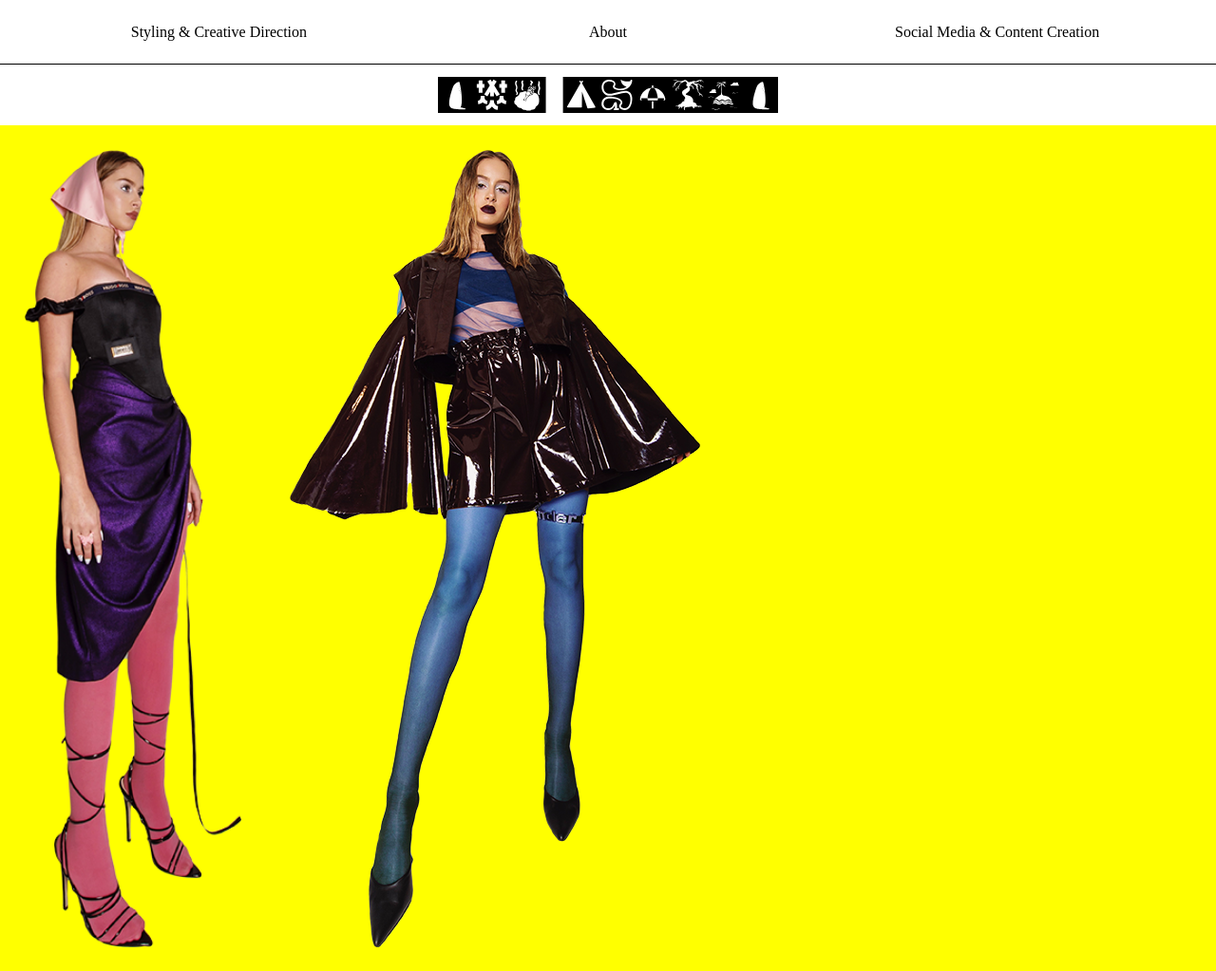
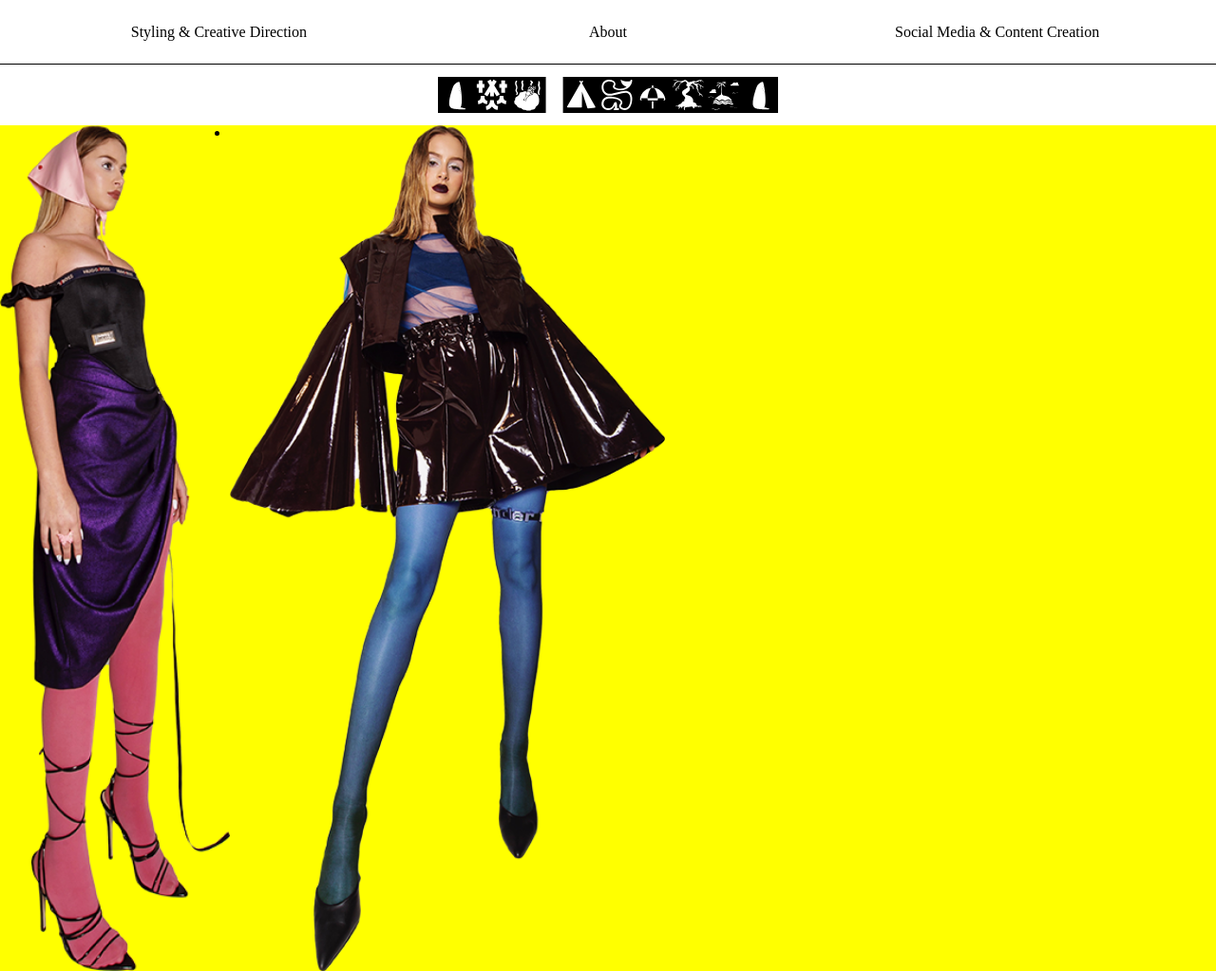
Before and after one commit to basharalidreesi/lab, a Jekyll site: the page built from _styling-and-creative-direction/sample-project.markdown, in a window 1280 px wide and 1023 px high. Shown: the whole window at 95% size. Built offline with Jekyll 4.4.1, drawn with Linux system fonts in a browser that asks for light colours.

Commit message:
Update style.css

```diff
--- a/assets/css/style.css
+++ b/assets/css/style.css
@@ -91,6 +91,8 @@
 .--mother_container_min_max_height > .mother_container-content_container {
 	flex: 1;
 	background-color: yellow;
+	width: 100%;
+	height: 100%;
 }
 .mother_container-navigation_container {
 	background-color: #fff;
@@ -256,18 +258,14 @@
 	└─BEGIN─────────────────┘
 	*/
 	.content_container-look_cascade_wrapper {
-		padding: 0;
-		list-style: none;
-		list-style-position: inside;
+		width: 100%;
+		height: 100%;
 		display: flex;
 		flex-flow: row nowrap;
-		width: 100%;
-		height: 100%;
 	}
 	.look_cascade_wrapper-look_cascade_graphic_card {
 		position: relative;
 		height: 100%;
-		padding: calc(var(--universal_answer) * var(--universal_answer_multiplier));
 	}
 	.look_cascade_graphic_card-look_cascade_graphic_card_graphic {
 		display: block;
```
